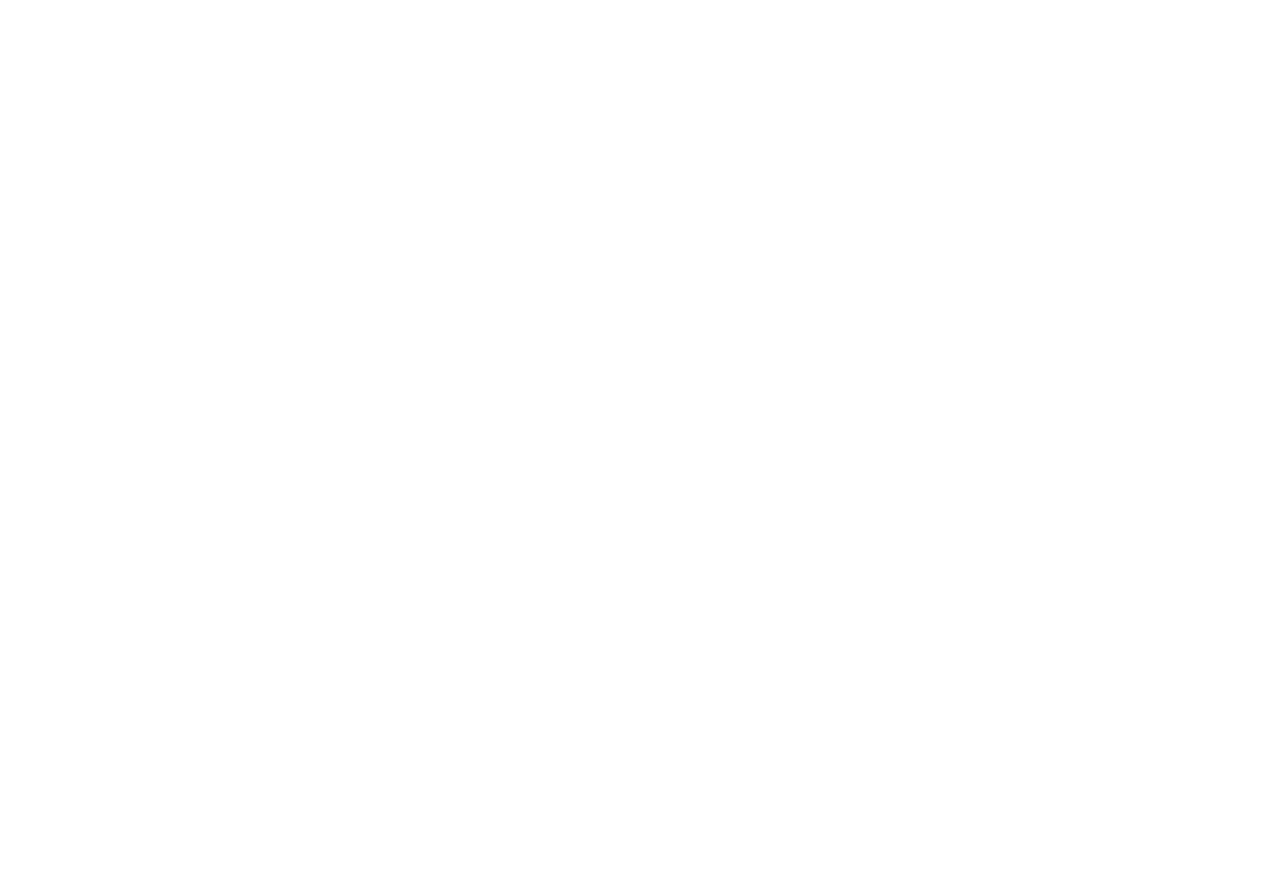
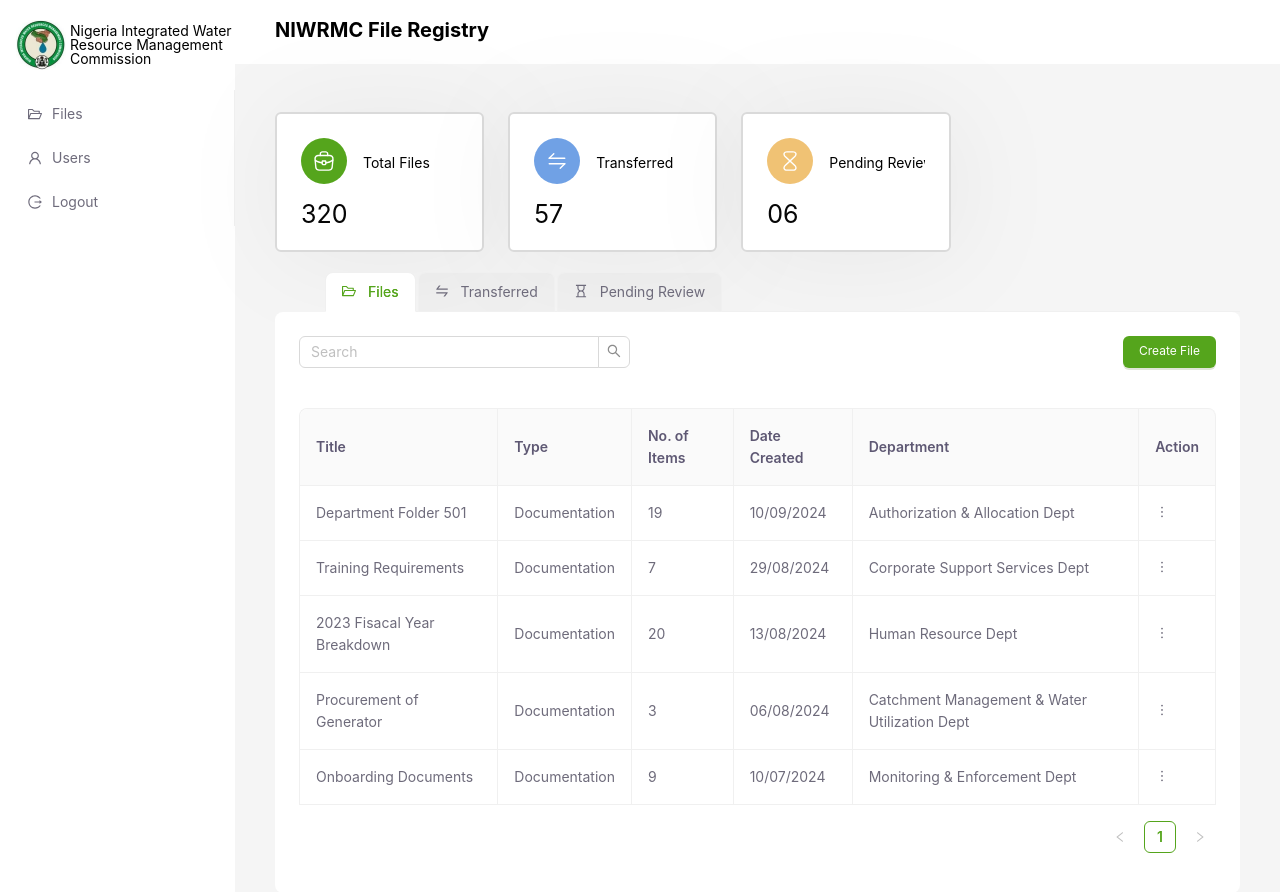
Before and after one commit to abdulhafizbdw/niwrmc, a React (Create React App) app: page /files in a window 1280 px wide. Before the commit this address had no page. Shown: the top 892 px of the page. Before the commit the page ends 800 px from the top, so only its background shows below. Built offline with nearby package versions, Linux system fonts and the light colour scheme.

Commit message:
added title, make logo bigger, added departments

```diff
--- a/src/App.js
+++ b/src/App.js
@@ -5,8 +5,8 @@
 
 import PrivateRoute from "./routers/PrivateRoute.js";
 import Login from "./pages/login";
-import Folders from "./pages/folders/index.js";
-import NewFolder from "./pages/folders/newFolder.js";
+import Files from "./pages/files/index.js";
+import NewFile from "./pages/files/newFile.js";
 import UserManagement from "./pages/user-management/index.js";
 
 function App() {
@@ -31,8 +31,8 @@
             <Route path="/Login" element={<Login />} />
             <Route path="/" element={<PrivateRoute />}>
               <Route path="/" element={<Navigate to="/login" replace />} />
-              <Route exact path="folders" element={<Folders />} />
-              <Route exact path="new-folder" element={<NewFolder />} />
+              <Route exact path="files" element={<Files />} />
+              <Route exact path="new-file" element={<NewFile />} />
               <Route exact path="users" element={<UserManagement />} />
             </Route>
           </Routes>
--- a/src/components/Layout/index.js
+++ b/src/components/Layout/index.js
@@ -7,8 +7,8 @@
   FolderOpenOutlined,
   LogoutOutlined,
 } from "@ant-design/icons";
-import { Button, Layout, Menu, theme, Typography } from "antd";
-import logo from "../../assets/logo-niwrmc.svg";
+import { Button, Flex, Layout, Menu, theme, Typography } from "antd";
+import logo from "../../assets/niwrmclogo.jpg";
 
 const { Header, Sider, Content } = Layout;
 const DashboardLayout = () => {
@@ -31,7 +31,12 @@
         <div className="logo-vertical my-5 ml-4">
           <span>
             {" "}
-            <img width={250} height={46} src={logo} />
+            <Flex align="center">
+              <img width={50} src={logo} alt="logo" />
+              <span className="text-sm leading-none ml-1">
+                Nigeria Integrated Water Resource Management Commission
+              </span>
+            </Flex>
           </span>
         </div>
         <Menu
@@ -43,9 +48,9 @@
           }}
           items={[
             {
-              key: "/folders",
+              key: "/files",
               icon: <FolderOpenOutlined />,
-              label: "Folders",
+              label: "Files",
             },
             {
               key: "/users",
@@ -72,7 +77,7 @@
             background: colorBgContainer,
           }}
         >
-          <Button
+          {/* <Button
             type="text"
             icon={collapsed ? <MenuUnfoldOutlined /> : <MenuFoldOutlined />}
             onClick={() => setCollapsed(!collapsed)}
@@ -81,7 +86,10 @@
               width: 64,
               height: 64,
             }}
-          />
+          /> */}
+          <span className="text-xl font-bold text-black ml-10">
+            NIWRMC File Registry
+          </span>
         </Header>
         <Content
           style={{
--- a/src/index.css
+++ b/src/index.css
@@ -19,3 +19,9 @@
 .ant-tabs-top .ant-tabs-nav {
   margin: 0 0 0px 50px;
  }
+
+ .ant-layout .ant-layout-sider {
+  min-width: 235px !important;
+  max-width: 235px !important;
+  width: 235px !important;
+ }
--- a/src/pages/folders/index.js
+++ b/src/pages/files/index.js
@@ -15,7 +15,7 @@
 
 import { useNavigate } from "react-router-dom";
 
-export default function Folders() {
+export default function Files() {
   const navigate = useNavigate();
   const {
     token: { colorBgContainer, borderRadiusLG },
@@ -61,9 +61,9 @@
 
   const columns = [
     {
-      title: "Folder Title",
-      dataIndex: "folder",
-      key: "folder",
+      title: "Title",
+      dataIndex: "title",
+      key: "title",
     },
     {
       title: "Type",
@@ -105,56 +105,56 @@
   const data = [
     {
       key: "1",
-      folder: "Department Folder 501",
+      title: "Department Folder 501",
       type: "Documentation",
       items: "19",
-      date: "10/08/2024",
-      department: "IT Department",
-      transferdept: "Finance Department",
+      date: "10/09/2024",
+      department: "Authorization & Allocation Dept",
+      transferdept: "Human Resource Dept",
     },
     {
       key: "2",
-      folder: "Department Folder 501",
+      title: "Training Requirements",
       type: "Documentation",
-      items: "19",
-      date: "10/08/2024",
-      department: "IT Department",
-      transferdept: "Procurement Department",
+      items: "7",
+      date: "29/08/2024",
+      department: "Corporate Support Services Dept",
+      transferdept: "Finance & Account Dept",
     },
     {
       key: "3",
-      folder: "Department Folder 501",
+      title: "2023 Fisacal Year Breakdown",
       type: "Documentation",
-      items: "19",
-      date: "10/08/2024",
-      department: "IT Department",
-      transferdept: "Accounts Department",
+      items: "20",
+      date: "13/08/2024",
+      department: "Human Resource Dept",
+      transferdept: "Corporate Support Services Dept",
     },
     {
       key: "4",
-      folder: "Department Folder 501",
+      title: "Procurement of Generator",
       type: "Documentation",
-      items: "19",
-      date: "10/08/2024",
-      department: "IT Department",
-      transferdept: "Training Department",
+      items: "3",
+      date: "06/08/2024",
+      department: "Catchment Management & Water Utilization Dept",
+      transferdept: "Authorization & Allocation Dept",
     },
     {
       key: "5",
-      folder: "Department Folder 501",
+      title: "Onboarding Documents",
       type: "Documentation",
-      items: "19",
-      date: "10/08/2024",
-      department: "IT Department",
-      transferdept: "Human Department",
+      items: "9",
+      date: "10/07/2024",
+      department: "Monitoring & Enforcement Dept",
+      transferdept: "Executive Director Office",
     },
   ];
 
   const transfercolumns = [
     {
-      title: "Folder Title",
-      dataIndex: "folder",
-      key: "folder",
+      title: "Title",
+      dataIndex: "title",
+      key: "title",
     },
     {
       title: "Type",
@@ -199,7 +199,7 @@
     },
   ];
 
-  const folders = (
+  const files = (
     <div
       style={{
         padding: 24,
@@ -222,9 +222,9 @@
             <Button
               type="primary"
               className="text-[12px]"
-              onClick={() => navigate("/new-folder")}
+              onClick={() => navigate("/new-file")}
             >
-              <Space>Create Folder</Space>
+              <Space>Create File</Space>
             </Button>
           </div>
         </Flex>
@@ -267,9 +267,9 @@
   const tabItems = [
     {
       key: "1",
-      label: "Folders",
+      label: "Files",
       icon: <FolderOpenOutlined />,
-      children: folders,
+      children: files,
     },
     {
       key: "2",
@@ -279,9 +279,9 @@
     },
     {
       key: "3",
-      label: "Awaiting Review",
+      label: "Pending Review",
       icon: <HourglassOutlined />,
-      children: folders,
+      children: files,
     },
   ];
 
@@ -293,7 +293,7 @@
         style={{ width: "70%" }}
       >
         <TileCard
-          title="Total Folders"
+          title="Total Files"
           icon={Icon1}
           iconBG="[#55A51C]"
           number="320"
@@ -305,7 +305,7 @@
           number="57"
         />
         <TileCard
-          title="Awaiting Review"
+          title="Pending Review"
           icon={Icon3}
           iconBG="[#F0C274]"
           number="06"
--- a/src/pages/folders/modals/transferModal.js
+++ b/src/pages/files/modals/transferModal.js
@@ -31,9 +31,25 @@
             <Select
               className="h-[38px] w-[100%] mb-3"
               options={[
-                { value: "hrdept", label: "Human Resource" },
-                { value: "financedept", label: "Finance Department" },
-                { value: "procurementdept", label: "Procurement" },
+                { value: "exoff", label: "Executive Director Office" },
+                {
+                  value: "medept",
+                  label: "Monitoring & Enforcement Department",
+                },
+                { value: "hrdept", label: "Human Resources Department" },
+                {
+                  value: "aadept",
+                  label: "Authorization & Allocation Department",
+                },
+                {
+                  value: "cssdept",
+                  label: "Corporate Support Services Department",
+                },
+                {
+                  value: "cmwdept",
+                  label: "Catchment Management & Water Utilization Department",
+                },
+                { value: "financedept", label: "Finance & Account Department" },
               ]}
             />
           </Col>
--- a/src/pages/folders/newFolder.js
+++ b/src/pages/files/newFile.js
@@ -16,7 +16,7 @@
 
 import { useNavigate } from "react-router-dom";
 
-export default function NewFolder() {
+export default function NewFile() {
   const navigate = useNavigate();
   const {
     token: { colorBgContainer, borderRadiusLG },
@@ -60,7 +60,7 @@
         <Flex vertical gap="large">
           <div className="border-bottom">
             <Flex justify="space-between" align="center">
-              <Typography.Title level={4}>New Folder</Typography.Title>
+              <Typography.Title level={4}>New File</Typography.Title>
             </Flex>
           </div>
           <div>
@@ -146,9 +146,9 @@
                 type="link"
                 block
                 className="text-PrimaryColor"
-                onClick={() => navigate("/folders")}
+                onClick={() => navigate("/files")}
               >
-                Back to Folders
+                Back to Files
               </Button>
             </div>
             <div>
@@ -158,7 +158,7 @@
                 block
                 className="bg-PrimaryColor"
               >
-                Create Folder
+                Create File
               </Button>
             </div>
           </Flex>
--- a/src/pages/login/index.js
+++ b/src/pages/login/index.js
@@ -20,9 +20,8 @@
             {" "}
             <img width={353} height={64} src={logo} alt="logo" />
           </span>
-          <h1 className="font-bold text-[30px] mt-4 text-PrimaryColor">
-            Log in
-          </h1>
+          <h1 className="text-2xl font-bold mt-4">NIWRMC File Registry</h1>
+          <h1 className="font-bold text-[30px] text-PrimaryColor">Log in</h1>
           <p className="text-[18px] mb-5">Welcome back</p>
           <form>
             <div className="w-[100%]">
@@ -57,7 +56,7 @@
             <Button
               className="h-[38px] w-[100%] mb-3 bg-PrimaryColor"
               type="primary"
-              onClick={() => navigate("/folders")}
+              onClick={() => navigate("/files")}
             >
               Login
             </Button>
--- a/src/pages/user-management/index.js
+++ b/src/pages/user-management/index.js
@@ -77,7 +77,7 @@
     name: "Aliyu Bello",
     email: "aliyu456@gmail.com",
     role: "Super Administrator",
-    department: "IT Department",
+    department: "Executive Director Office",
     status: "active",
   },
   {
@@ -85,7 +85,7 @@
     name: "Sani Bukar",
     email: "sani123@gmail.com",
     role: "Admin",
-    department: "IT Department",
+    department: "Human Resource Department",
     status: "active",
   },
   {
@@ -93,7 +93,7 @@
     name: "Victor Johnson",
     email: "vic@gmail.com",
     role: "User",
-    department: "Procurement Department",
+    department: "Authorization & Allocation Department",
     status: "inactive",
   },
   {
@@ -101,7 +101,7 @@
     name: "Susan James",
     email: "susan456@yahoo.com",
     role: "User",
-    department: "Finance Department",
+    department: "Corporate Services Department",
     status: "active",
   },
   {
@@ -109,7 +109,7 @@
     name: "Hauwa Yusuf",
     email: "yusufhauwa@gmail.com",
     role: "User",
-    department: "IT Department",
+    department: "Human Resource Department",
     status: "active",
   },
 ];
```
Also changed, not shown: src/pages/user-management/modals/addUser.js (+39 -5 lines), src/assets/niwrmclogo.jpg (added).
